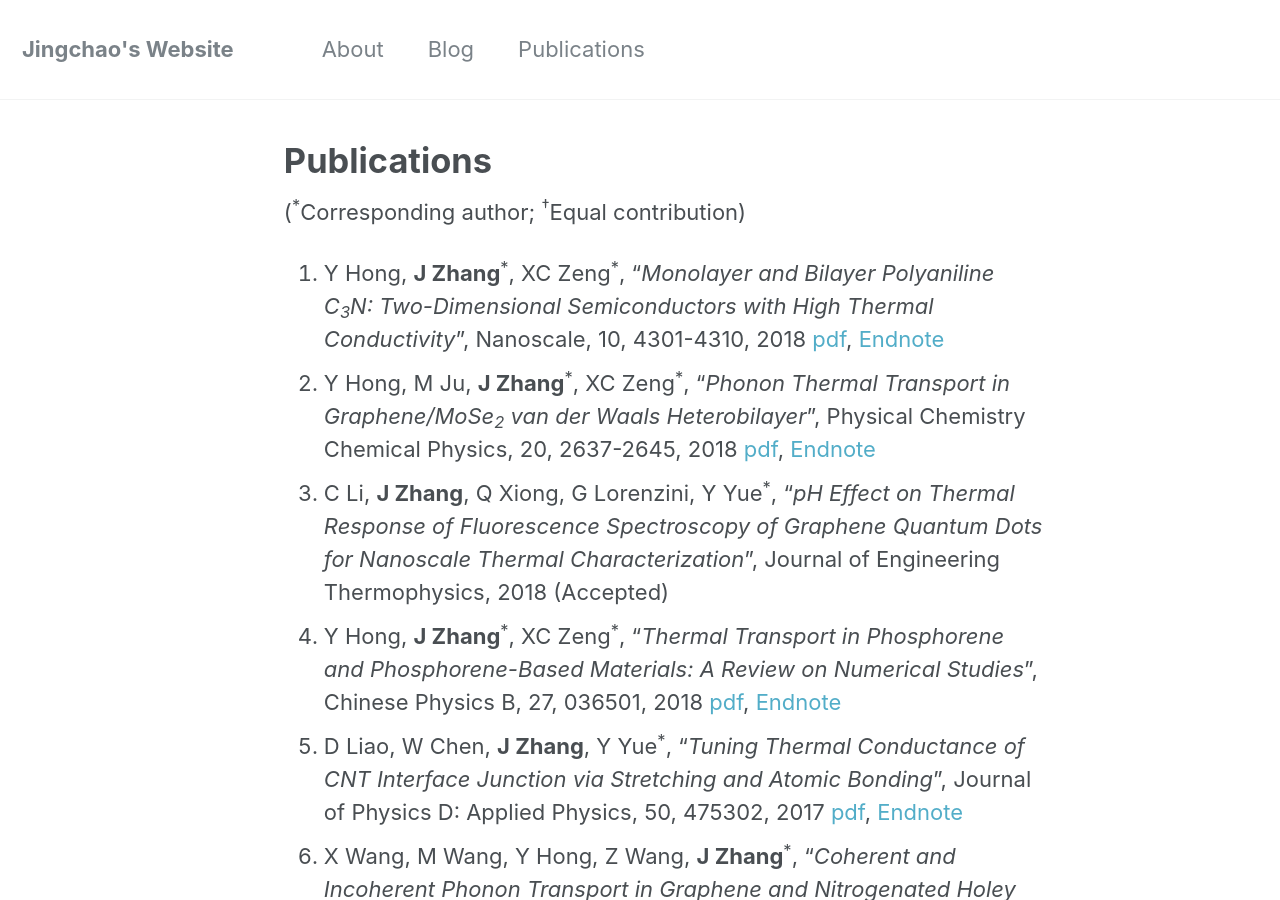
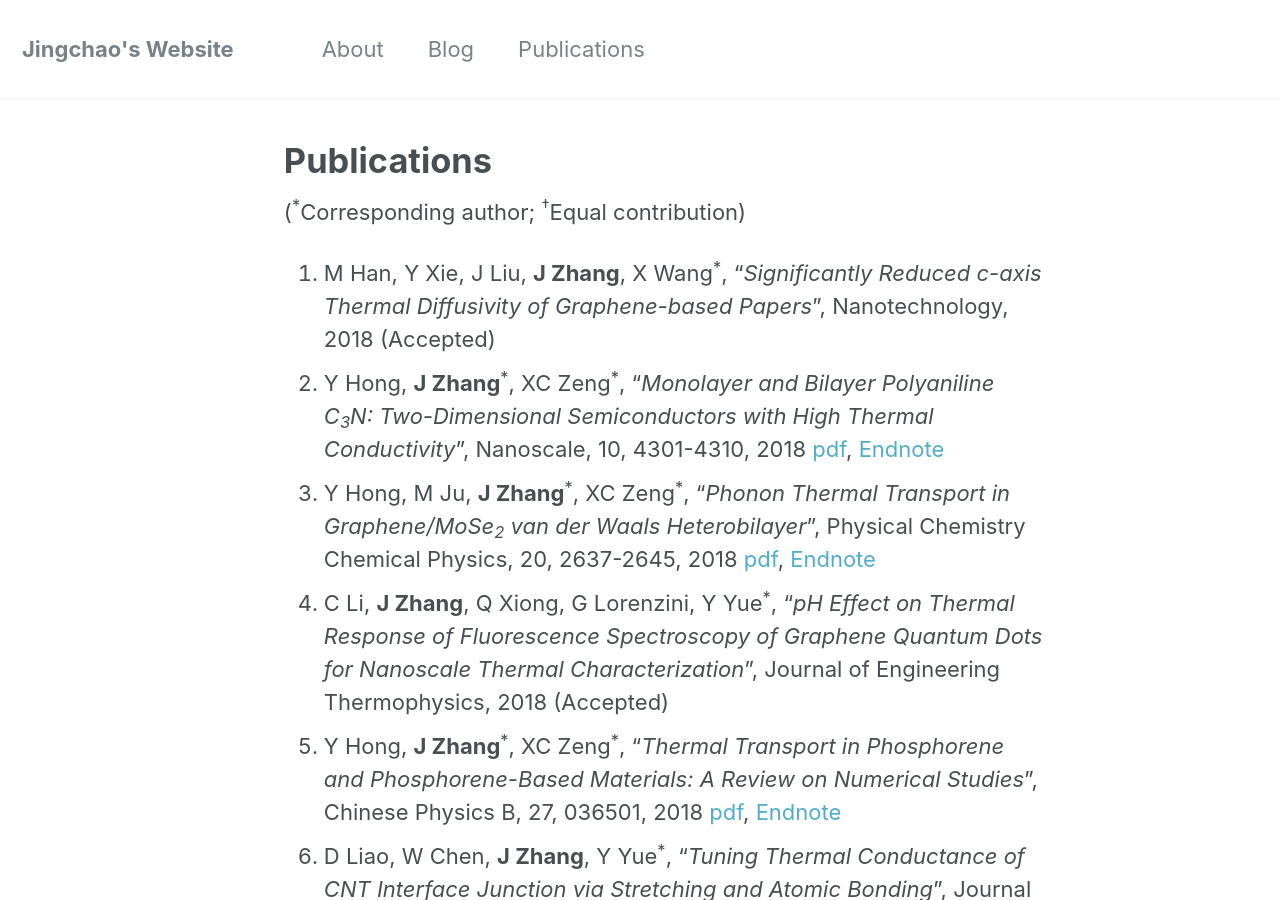
Before and after one commit to JingchaoZhang/JingchaoZhang.github.io, a Jekyll site: the page built from _pages/publications.md, in a window 1280 px wide and 900 px high. Built offline with Jekyll 4.4.1, drawn with Linux system fonts in a browser that asks for light colours.

Commit message:
Update publications.md

```diff
--- a/_pages/publications.md
+++ b/_pages/publications.md
@@ -7,6 +7,7 @@
 
 (<sup>\*</sup>Corresponding author; <sup>†</sup>Equal contribution)
 
+1. M Han, Y Xie, J Liu, **J Zhang**, X Wang<sup>\*</sup>, "_Significantly Reduced c-axis Thermal Diffusivity of Graphene-based Papers_", Nanotechnology, 2018 (Accepted)
 1. Y Hong, **J Zhang**<sup>\*</sup>, XC Zeng<sup>\*</sup>, "_Monolayer and Bilayer Polyaniline C<sub>3</sub>N: Two-Dimensional Semiconductors with High Thermal Conductivity_", Nanoscale, 10, 4301-4310, 2018 [pdf](https://drive.google.com/file/d/1sECnbFaP6Q1bmvQS4k0AjIOJqxok746I/view?usp=sharing), [Endnote](https://drive.google.com/uc?export=download&id=1jf9Iogo4rfKyCTQ59URn5FTgJBhz5HKs)
 1. Y Hong, M Ju, **J Zhang**<sup>\*</sup>, XC Zeng<sup>\*</sup>, "_Phonon Thermal Transport in Graphene/MoSe<sub>2</sub> van der Waals Heterobilayer_", Physical Chemistry Chemical Physics, 20, 2637-2645, 2018 [pdf](https://drive.google.com/file/d/1k5u2lq0edLLrHe_thXeGPViDP6baNOrH/view?usp=sharing), [Endnote](https://drive.google.com/uc?export=download&id=1ZJy2oPJVW0wXyWCvhVaUJGBgGGVWsfaS)
 1. C Li, **J Zhang**, Q Xiong, G Lorenzini, Y Yue<sup>\*</sup>, "_pH Effect on Thermal Response of Fluorescence Spectroscopy of Graphene Quantum Dots for Nanoscale Thermal Characterization_", Journal of Engineering Thermophysics, 2018 (Accepted)
```
